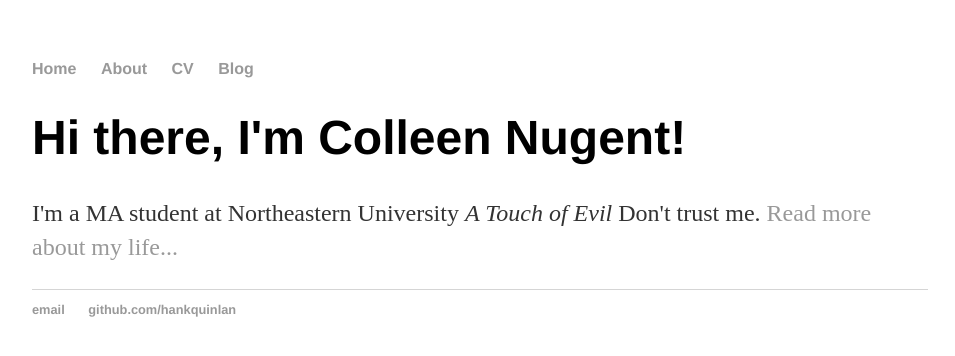
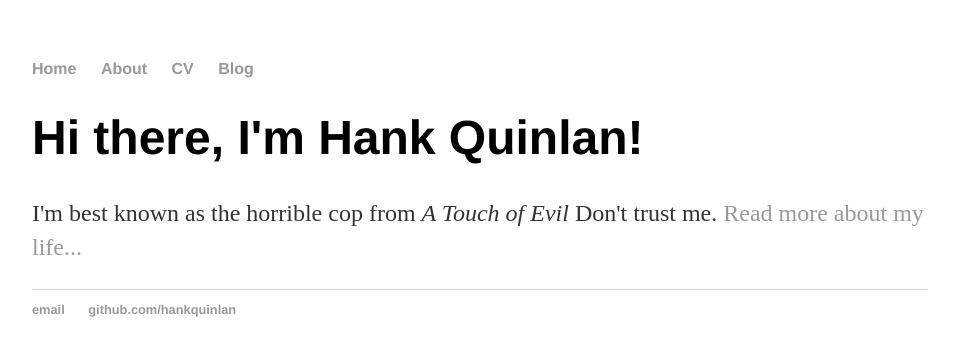
Before and after one commit to clnugent/clnugent.github.io, a Jekyll site: the page built from index.html, in a window 1280 px wide. Shown: the top 356 px of the page, without its empty margins (160-1115 px from the left). Built offline with Jekyll 4.4.1, drawn with Linux system fonts in a browser that asks for light colours.

Commit message:
Update index.html

```diff
--- a/index.html
+++ b/index.html
@@ -1,30 +1,8 @@
-<!DOCTYPE html>
-<html>
-	<head>
-		<title>Colleen Nugent</title>
-		<!-- link to main stylesheet -->
-		<link rel="stylesheet" type="text/css" href="/css/main.css">
-	</head>
-	<body>
-		<nav>
-    		<ul>
-        		<li><a href="/">Home</a></li>
-	        	<li><a href="/about">About</a></li>
-        		<li><a href="/cv">CV</a></li>
-        		<li><a href="/blog">Blog</a></li>
-    		</ul>
-		</nav>
-		<div class="container">
-    		<div class="blurb">
-        		<h1>Hi there, I'm Colleen Nugent!</h1>
-				<p>I'm a MA student at Northeastern University <em>A Touch of Evil</em> Don't trust me. <a href="/about">Read more about my life...</a></p>
-    		</div><!-- /.blurb -->
-		</div><!-- /.container -->
-		<footer>
-    		<ul>
-        		<li><a href="mailto:hankquinlanhub@gmail.com">email</a></li>
-        		<li><a href="https://github.com/hankquinlan">github.com/hankquinlan</a></li>
-			</ul>
-		</footer>
-	</body>
-</html>
+---
+layout: default
+title: Hank Quinlan, Horrible Cop
+---
+<div class="blurb">
+	<h1>Hi there, I'm Hank Quinlan!</h1>
+	<p>I'm best known as the horrible cop from <em>A Touch of Evil</em> Don't trust me. <a href="/about">Read more about my life...</a></p>
+</div><!-- /.blurb -->
```
